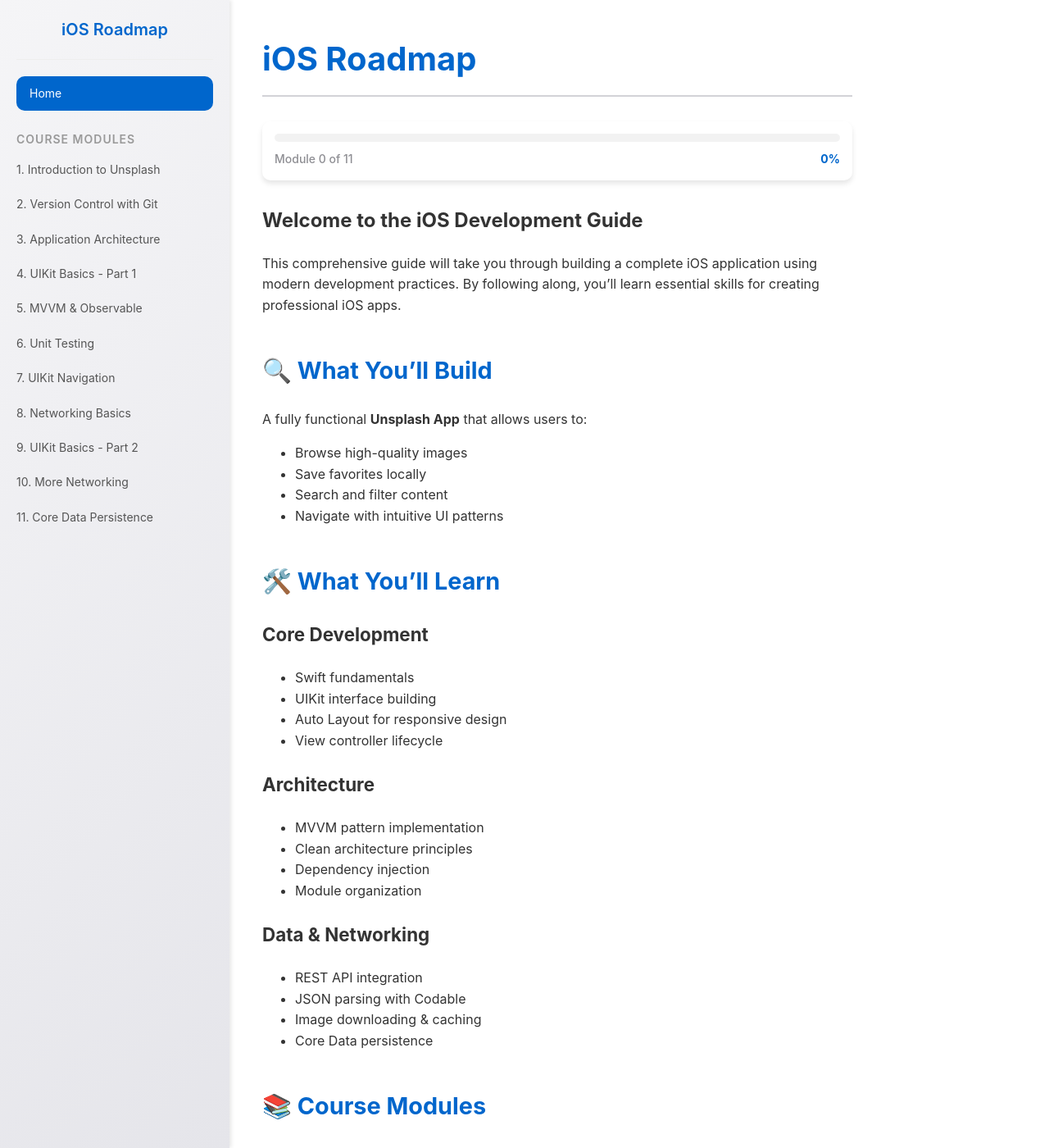
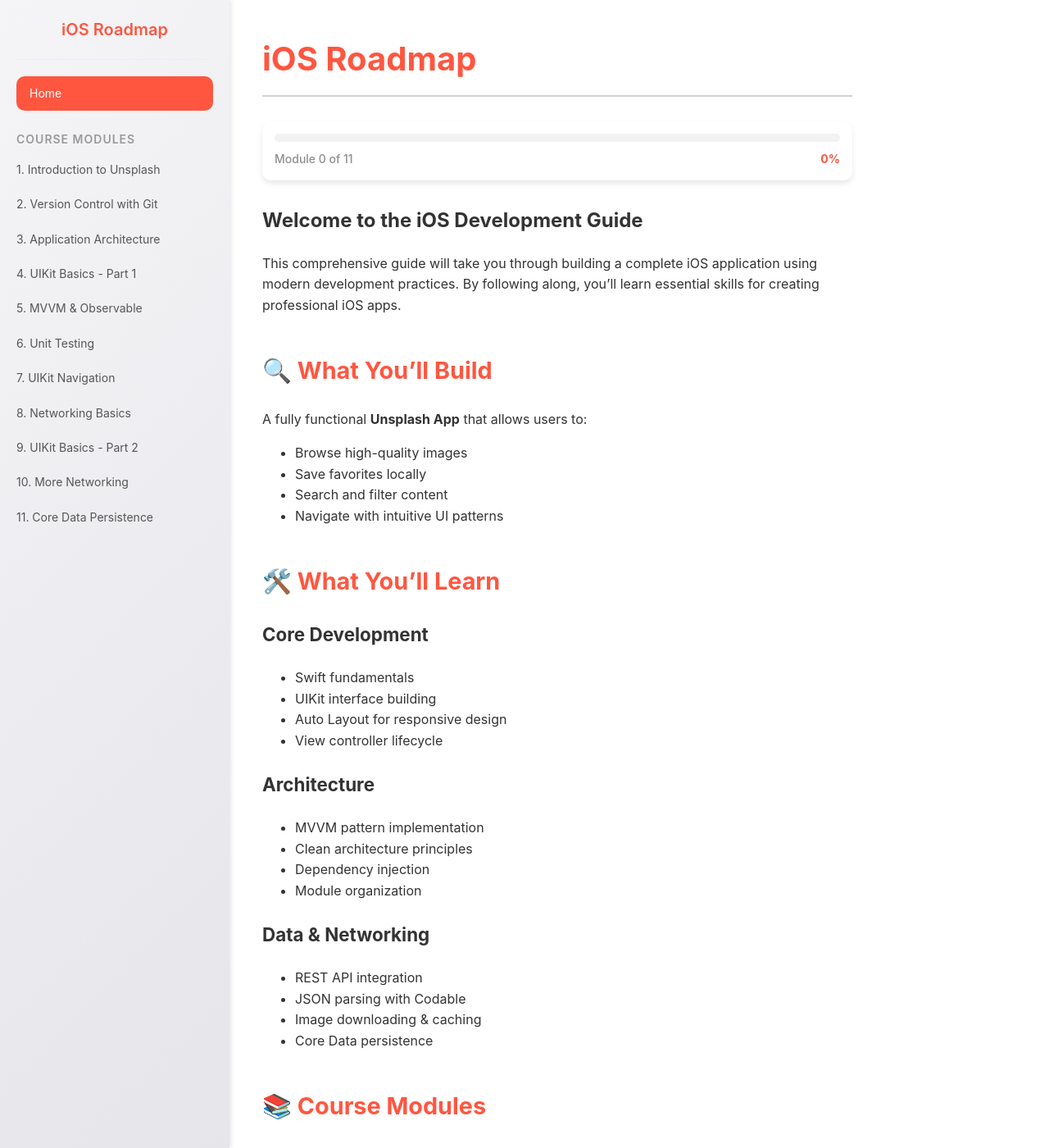
Before and after one commit to yaajevika/yaajevika.github.io, a Jekyll site: the page built from index.md, in a window 1280 px wide and 1400 px high. Shown: the whole window at 82% size. Built offline with Jekyll 4.4.1, drawn with Linux system fonts in a browser that asks for light colours.

Commit message:
Test commit

```diff
--- a/_layouts/default.html
+++ b/_layouts/default.html
@@ -9,6 +9,15 @@
     :root {
       --primary-color: #0066cc;
       --sidebar-width: 280px;
+      --primary-color: #FF5640; /* New primary color */
+      --accent-color: #ff9500; /* iOS orange */
+      --dark-text: #192B37; /* For headings and important text */
+      --light-gray: #f5f5f7;
+      --dark-gray: #8e8e93;
+      --header-height: 60px;
+      --box-shadow: 0 4px 6px rgba(25, 43, 55, 0.1); /* Adjusted for new color scheme */
+      --border-color: #e5e5ea;
+      --transition-speed: 0.3s;
     }
 
     body {
```
